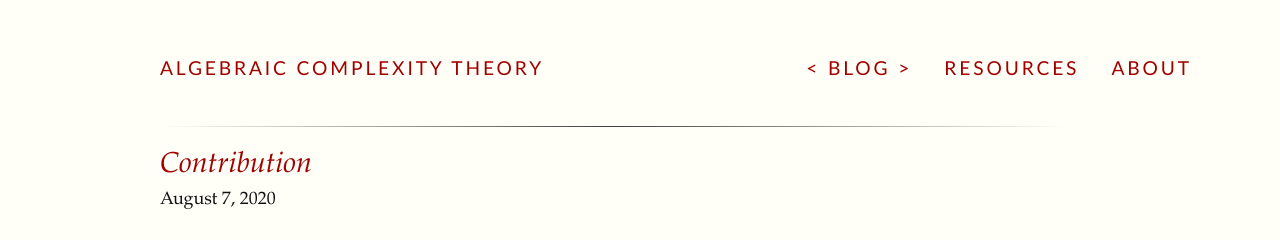
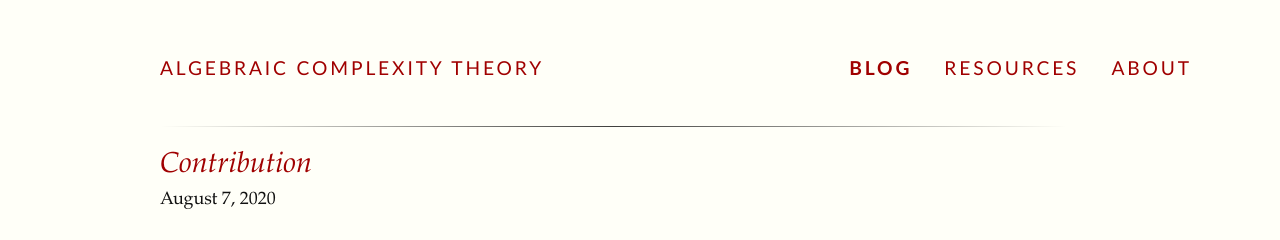
Before and after one commit to AlgComplexity/algcomplexity.github.io, a Jekyll site: the page built from index.html, in a window 1280 px wide. Shown: the top 240 px of the page. Built offline with Jekyll 4.4.1, drawn with Linux system fonts in a browser that asks for light colours.

Commit message:
navbar active changed to bold

```diff
--- a/_includes/header.html
+++ b/_includes/header.html
@@ -9,7 +9,7 @@
 			{% for node in nav %}
 				{% unless node.nav_exclude %}
 					{% if page.url == node.url %}
-					<a class="active" href="{{node.url | prepend: site.baseurl}}" class="active">{{node.title}}</a>
+					<a class="active" href="{{node.url | prepend: site.baseurl}}">{{node.title}}</a>
 					{% else %}
 					<a href="{{node.url | prepend: site.baseurl}}">{{node.title}}</a>
 					{% endif %}
--- a/css/tufte.scss
+++ b/css/tufte.scss
@@ -378,8 +378,11 @@ header > nav.group, body footer {
   padding-bottom: 1.568rem;
 }
 
-nav.group a.active:before{ content:"\0003c\000a0";} // escaped unicode for the carats and then a space on active menu links
-nav.group a.active:after{ content:"\000a0\0003e" ;}
+// nav.group a.active:before{ content:"\0003c\000a0";} // escaped unicode for the carats and then a space on active menu links
+// nav.group a.active:after{ content:"\000a0\0003e" ;}
+nav.group a.active{
+  font-weight: bold;
+}
 
 header > nav  a{
   font-size: 1.2rem;
```
